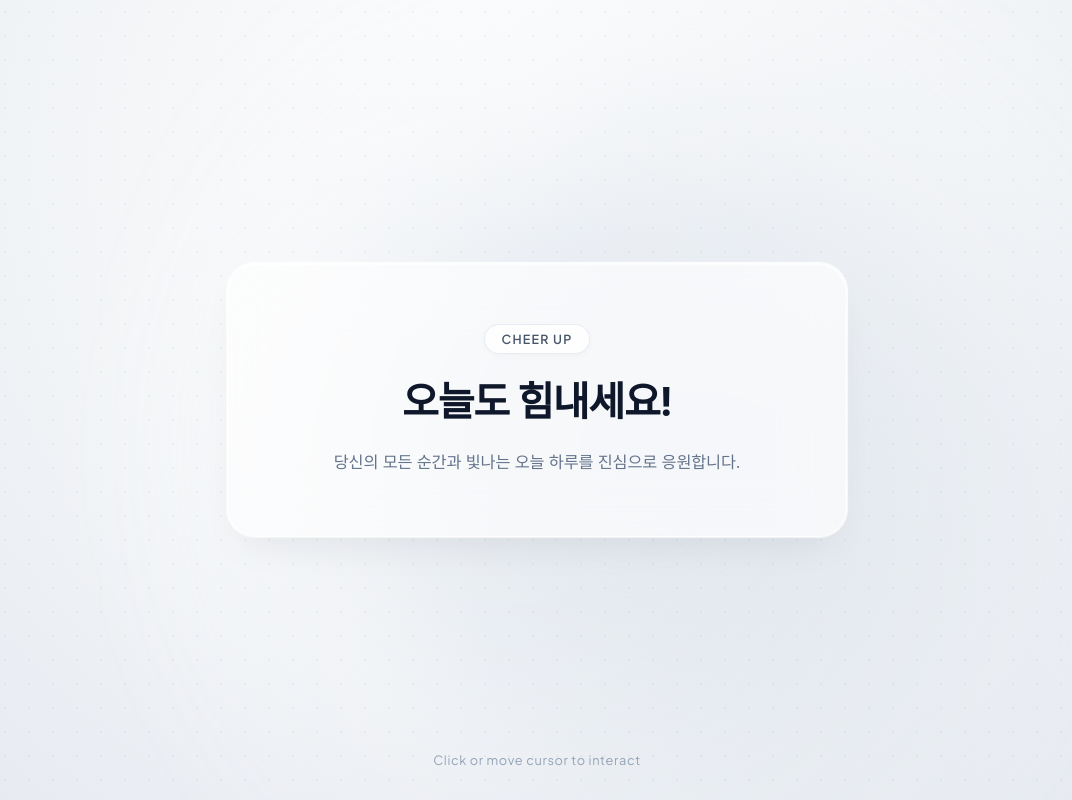
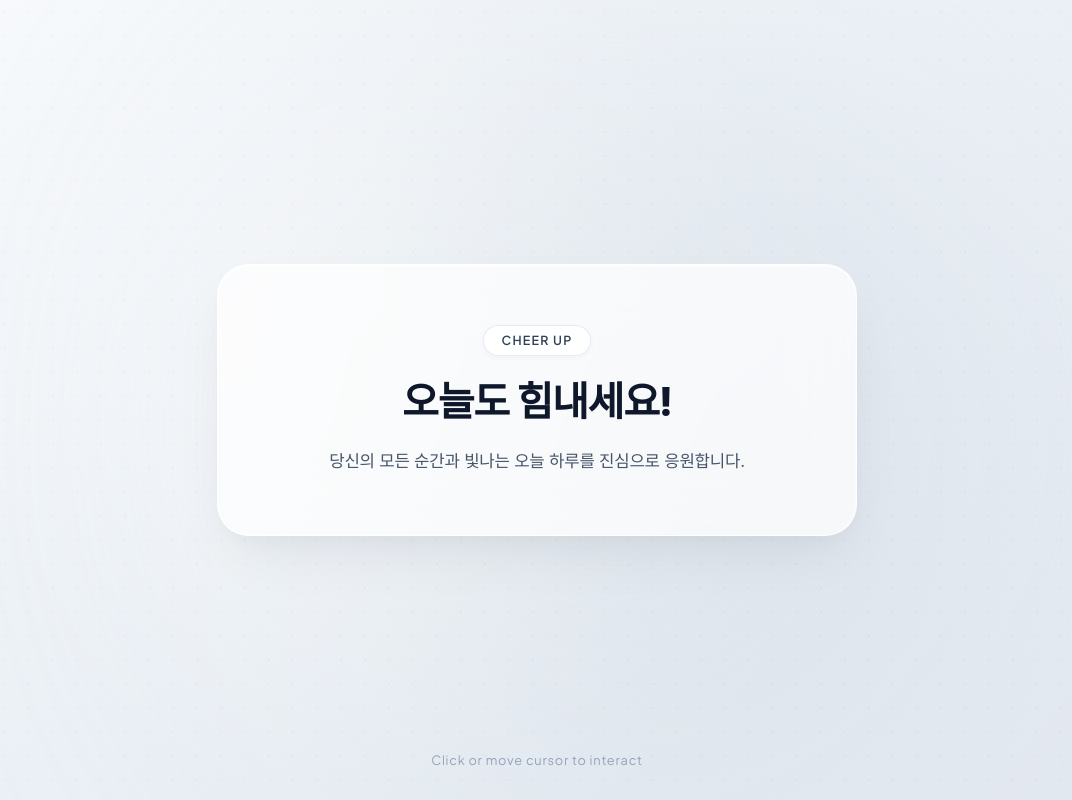
Before and after one commit to donghyungenius/first-idea-web, a plain HTML site: page index.html in a window 1280 px wide. Shown: the whole page, without its empty margins (103-1175 px from the left). Drawn offline with Linux system fonts and the light colour scheme; a web font is replaced by a local one.

Commit message:
design: 밝은 회색 그라데이션 및 프로스티드 글래스 테마 업그레이드

```diff
--- a/style.css
+++ b/style.css
@@ -6,24 +6,25 @@
 }
 
 :root {
-    /* Bright Grey Gradient Theme Palette */
-    --bg-gradient: radial-gradient(circle at 50% 20%, #ffffff 0%, #f4f6f8 45%, #e5e9f0 100%);
-    --card-bg: rgba(255, 255, 255, 0.65);
-    --card-border: rgba(255, 255, 255, 0.85);
+    /* Light Grey Editorial Palette */
+    --bg-gradient: linear-gradient(145deg, #f8fafc 0%, #edf2f7 40%, #e2e8f0 100%);
+    --card-bg: rgba(255, 255, 255, 0.72);
+    --card-border: rgba(255, 255, 255, 0.9);
     --card-border-hover: rgba(255, 255, 255, 1);
 
-    /* Typography Colors */
+    /* Typography */
     --text-primary: #0f172a;
-    --text-secondary: #64748b;
+    --text-secondary: #475569;
+    --text-muted: #94a3b8;
 
     /* Badge styling */
-    --badge-bg: rgba(255, 255, 255, 0.8);
-    --badge-text: #475569;
+    --badge-bg: rgba(255, 255, 255, 0.85);
+    --badge-text: #334155;
     --badge-border: rgba(226, 232, 240, 0.8);
 
-    /* Ambient Glows */
+    /* Ambient Light Glows */
     --glow-color-1: rgba(255, 255, 255, 0.8);
-    --glow-color-2: rgba(203, 213, 225, 0.5);
+    --glow-color-2: rgba(203, 213, 225, 0.45);
 }
 
 html, body {
@@ -49,24 +50,24 @@ body {
 .ambient-glow {
     position: absolute;
     border-radius: 50%;
-    filter: blur(100px);
+    filter: blur(120px);
     pointer-events: none;
     z-index: 0;
 }
 
 .glow-1 {
-    width: 600px;
-    height: 600px;
+    width: 540px;
+    height: 540px;
     background: var(--glow-color-1);
-    top: 25%;
-    left: 30%;
+    top: 20%;
+    left: 25%;
     transform: translate(-50%, -50%);
     animation: floatGlow 16s ease-in-out infinite alternate;
 }
 
 .glow-2 {
-    width: 550px;
-    height: 550px;
+    width: 600px;
+    height: 600px;
     background: var(--glow-color-2);
     bottom: 20%;
     right: 25%;
@@ -83,11 +84,11 @@ body {
     }
 }
 
-/* Subtle dot texture */
+/* Subtle pattern texture for editorial quality */
 .noise-overlay {
     position: absolute;
     inset: 0;
-    background-image: radial-gradient(rgba(148, 163, 184, 0.12) 1px, transparent 1px);
+    background-image: radial-gradient(rgba(15, 23, 42, 0.035) 1px, transparent 1px);
     background-size: 24px 24px;
     opacity: 0.8;
     pointer-events: none;
@@ -99,28 +100,28 @@ body {
     position: relative;
     z-index: 10;
     padding: 3.75rem 4.25rem;
-    border-radius: 28px;
+    border-radius: 32px;
     background: var(--card-bg);
     border: 1px solid var(--card-border);
     backdrop-filter: blur(30px);
     -webkit-backdrop-filter: blur(30px);
-    box-shadow: 0 20px 40px -15px rgba(15, 23, 42, 0.08),
-                0 0 1px 1px rgba(255, 255, 255, 0.9),
-                inset 0 1px 2px rgba(255, 255, 255, 0.95);
+    box-shadow: 0 25px 60px -15px rgba(15, 23, 42, 0.08),
+                0 10px 25px -5px rgba(15, 23, 42, 0.04),
+                inset 0 1px 2px rgba(255, 255, 255, 1);
     text-align: center;
     max-width: 92vw;
-    width: 620px;
+    width: 640px;
     transform-style: preserve-3d;
     transition: transform 0.15s ease-out, box-shadow 0.35s ease, border-color 0.35s ease;
     cursor: default;
     user-select: none;
-    animation: fadeInUp 0.9s cubic-bezier(0.16, 1, 0.3, 1) forwards;
+    animation: fadeInUp 1s cubic-bezier(0.16, 1, 0.3, 1) forwards;
 }
 
 .center-container:hover {
     border-color: var(--card-border-hover);
-    box-shadow: 0 30px 60px -15px rgba(15, 23, 42, 0.12),
-                0 0 25px rgba(255, 255, 255, 0.8),
+    box-shadow: 0 35px 75px -15px rgba(15, 23, 42, 0.12),
+                0 15px 35px -5px rgba(15, 23, 42, 0.06),
                 inset 0 1px 2px rgba(255, 255, 255, 1);
 }
 
@@ -128,14 +129,14 @@ body {
     display: flex;
     flex-direction: column;
     align-items: center;
-    gap: 1.35rem;
+    gap: 1.25rem;
     transform: translateZ(28px);
 }
 
 /* Category Badge */
 .badge {
     display: inline-block;
-    padding: 0.38rem 1.05rem;
+    padding: 0.4rem 1.1rem;
     border-radius: 9999px;
     font-size: 0.78rem;
     font-weight: 600;
@@ -148,10 +149,10 @@ body {
     box-shadow: 0 2px 6px rgba(15, 23, 42, 0.03);
 }
 
-/* Main Heading - 40px Crisp Obsidian on Light Theme */
+/* Main Heading - 40px with Crisp Premium Charcoal */
 .main-heading {
     font-size: 40px;
-    font-weight: 750;
+    font-weight: 800;
     line-height: 1.3;
     letter-spacing: -0.03em;
     color: var(--text-primary);
@@ -163,14 +164,14 @@ body {
 
 /* Subtitle */
 .sub-text {
-    font-size: 1.02rem;
+    font-size: 1.05rem;
     font-weight: 400;
     line-height: 1.65;
     color: var(--text-secondary);
-    letter-spacing: -0.01em;
+    letter-spacing: -0.015em;
     margin: 0;
     word-break: keep-all;
-    max-width: 460px;
+    max-width: 480px;
 }
 
 /* Footer note */
@@ -180,10 +181,10 @@ body {
     z-index: 10;
     font-size: 0.8rem;
     font-family: 'Plus Jakarta Sans', sans-serif;
-    color: #94a3b8;
-    letter-spacing: 0.05em;
+    color: var(--text-muted);
+    letter-spacing: 0.06em;
     pointer-events: none;
-    animation: fadeIn 1.2s ease 0.4s forwards;
+    animation: fadeIn 1.5s ease 0.5s forwards;
     opacity: 0;
 }
 
@@ -191,7 +192,7 @@ body {
 @keyframes fadeInUp {
     from {
         opacity: 0;
-        transform: translateY(24px) scale(0.98);
+        transform: translateY(28px) scale(0.97);
     }
     to {
         opacity: 1;
@@ -217,7 +218,7 @@ body {
     }
 
     .card-inner {
-        gap: 1.1rem;
+        gap: 1rem;
     }
 
     .footer-note {
```
